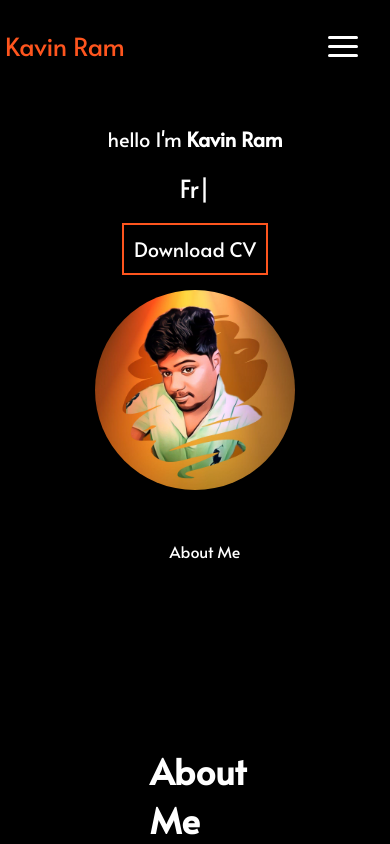
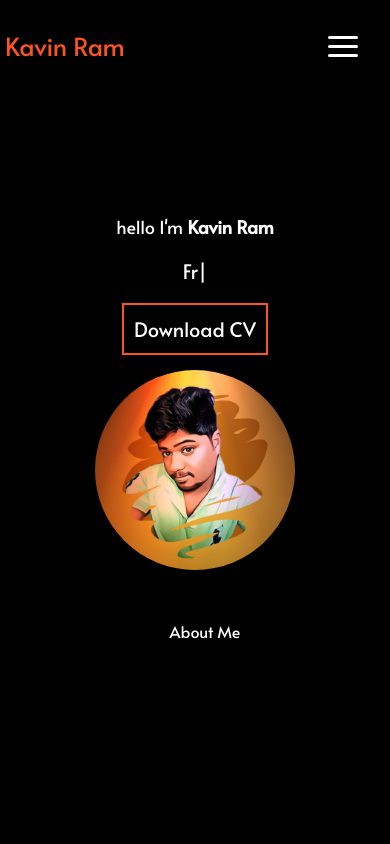
Before and after one commit to KR52Developer/my-portfolio, a React (Create React App) app: page / in a window 390 px wide. Shown: the top 844 px of the page. Built offline with nearby package versions, Linux system fonts and the light colour scheme; some icons are missing.

Commit message:
Add files via upload

```diff
--- a/src/App.css
+++ b/src/App.css
@@ -501,7 +501,7 @@ a {
     flex-direction: column;
     text-align: center;
     /* justify-content: center; */
-    min-height: 60vh;
+    min-height: 80vh;
   }
 
   .heroContainer {
@@ -518,10 +518,10 @@ a {
   }
 
   .descriptionContainer span {
-    font-size: 25px;
+    font-size: 20px;
   }
 
   .hellotext span {
-    font-size: 20px;
+    font-size: 18px;
   }
 }
```
